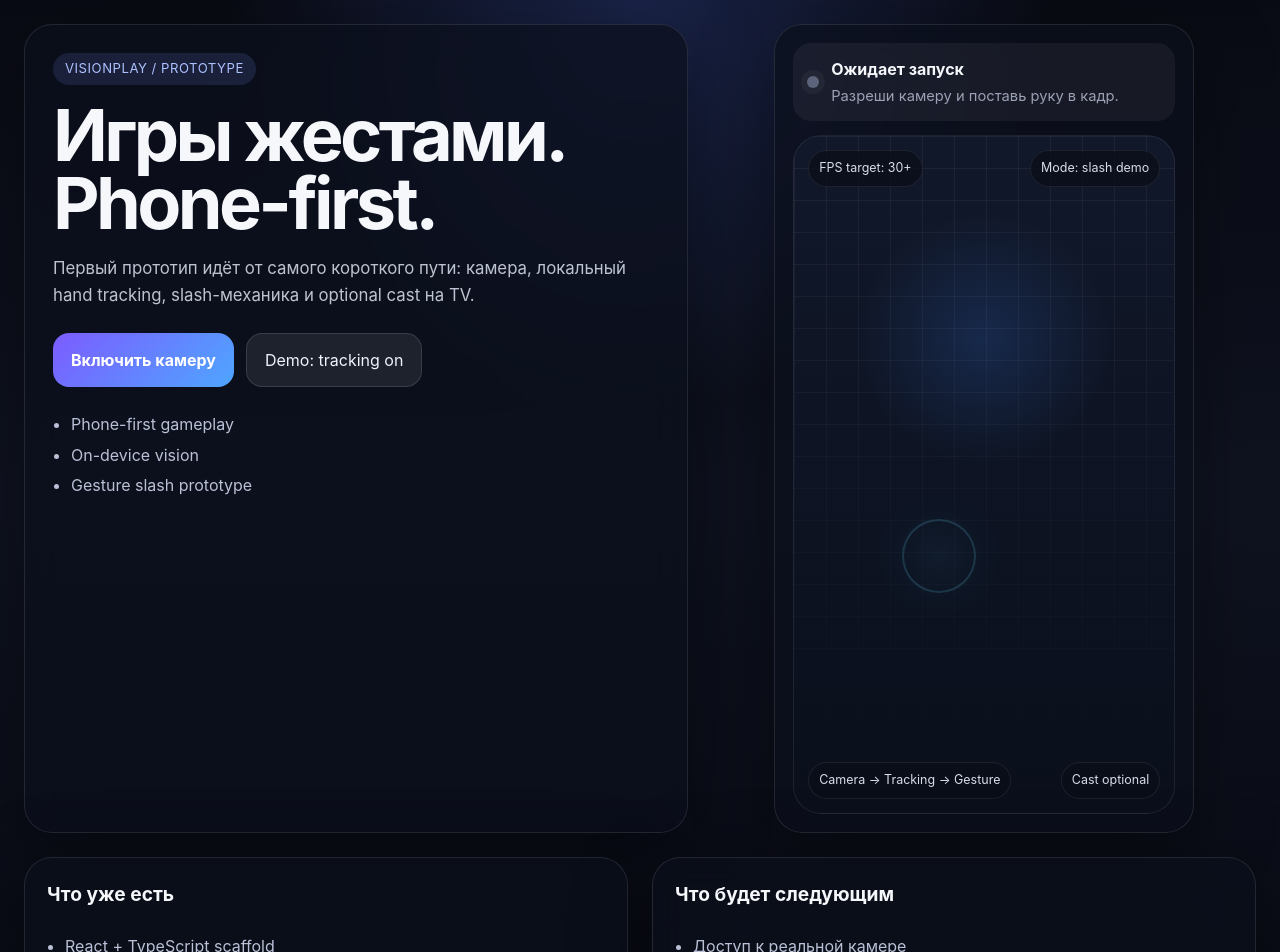
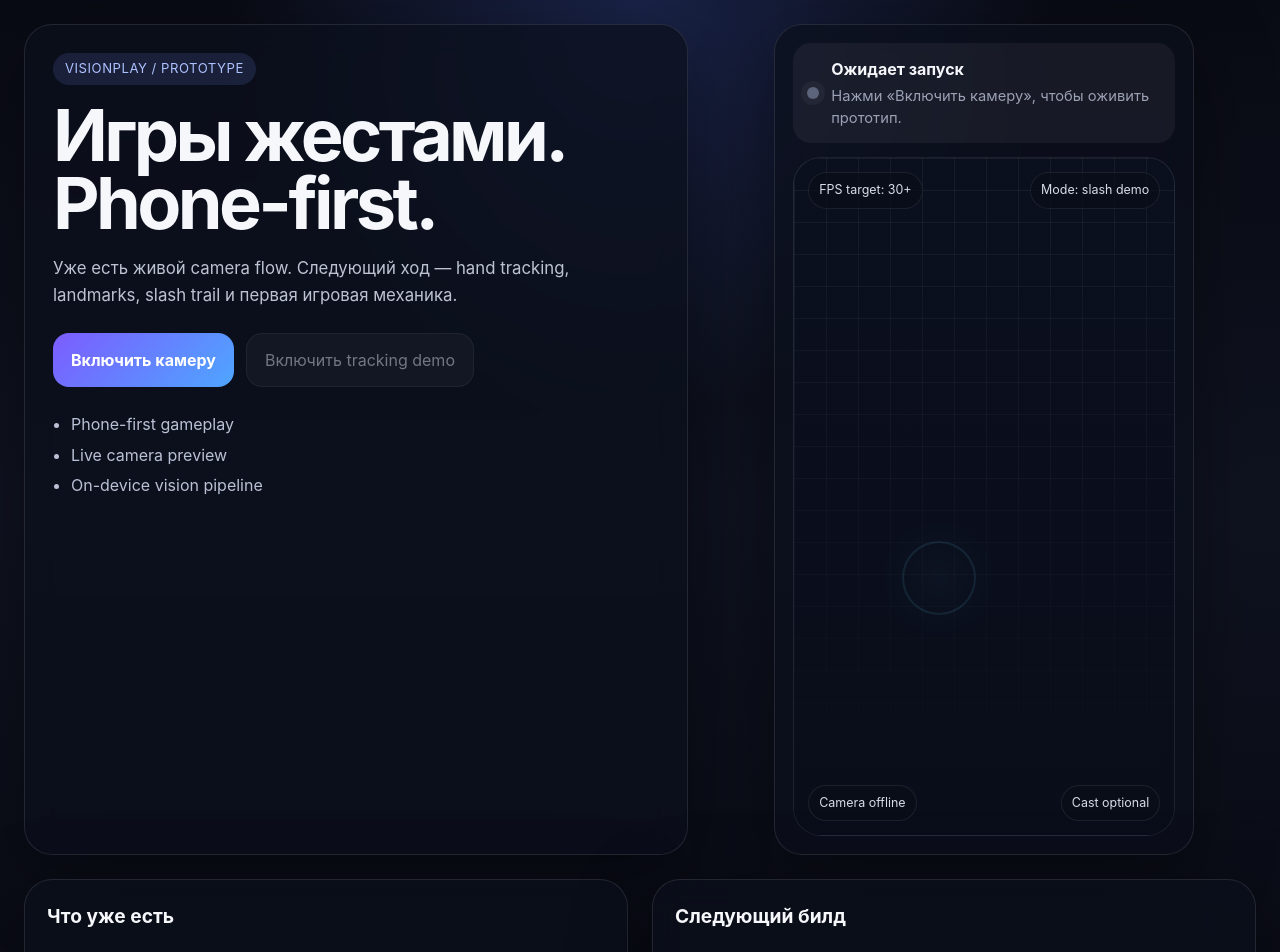
Before and after one commit to Zhaqe-kz/zhaqe-claw, a React (Vite) app in the folder app/: page / in a window 1280 px wide. Shown: the top 952 px of the page. Built offline with nearby package versions, Linux system fonts and the light colour scheme.

Commit message:
Add live camera preview to VisionPlay prototype

```diff
--- a/app/package.json
+++ b/app/package.json
@@ -10,6 +10,7 @@
     "preview": "vite preview"
   },
   "dependencies": {
+    "@mediapipe/tasks-vision": "^0.10.34",
     "react": "^19.2.4",
     "react-dom": "^19.2.4"
   },
--- a/app/src/App.css
+++ b/app/src/App.css
@@ -19,6 +19,12 @@ body {
 
 button {
   font: inherit;
+}
+
+button:disabled {
+  opacity: 0.45;
+  cursor: not-allowed;
+  transform: none;
 }
 
 .shell {
@@ -168,6 +174,10 @@ h1 {
   background: #3cf29e;
 }
 
+.dot.error {
+  background: #ff5d73;
+}
+
 .camera-view {
   position: relative;
   aspect-ratio: 9 / 16;
@@ -179,9 +189,26 @@ h1 {
   border: 1px solid rgba(255, 255, 255, 0.08);
 }
 
+.camera-feed,
+.video-shade,
 .grid {
   position: absolute;
   inset: 0;
+}
+
+.camera-feed {
+  width: 100%;
+  height: 100%;
+  object-fit: cover;
+  transform: scaleX(-1);
+  background: #0b1020;
+}
+
+.video-shade {
+  background: linear-gradient(180deg, rgba(8, 10, 18, 0.12), rgba(8, 10, 18, 0.48));
+}
+
+.grid {
   background-image:
     linear-gradient(rgba(255, 255, 255, 0.07) 1px, transparent 1px),
     linear-gradient(90deg, rgba(255, 255, 255, 0.07) 1px, transparent 1px);
@@ -201,10 +228,11 @@ h1 {
   left: 38%;
   transform: translate(-50%, -50%);
   transition: top 280ms ease, left 280ms ease, opacity 200ms ease;
-  opacity: 0.2;
+  opacity: 0.12;
 }
 
-.hand-marker.camera-ready {
+.hand-marker.camera-ready,
+.hand-marker.starting-camera {
   opacity: 0.55;
 }
 
@@ -212,6 +240,12 @@ h1 {
   opacity: 1;
   top: 36%;
   left: 62%;
+}
+
+.hand-marker.error {
+  opacity: 0.4;
+  border-color: rgba(255, 99, 132, 0.85);
+  box-shadow: 0 0 40px rgba(255, 82, 124, 0.28);
 }
 
 .hud {
--- a/app/src/App.tsx
+++ b/app/src/App.tsx
@@ -1,10 +1,72 @@
-import { useMemo, useState } from 'react'
+import { useEffect, useMemo, useRef, useState } from 'react'
 import './App.css'
 
-type TrackingState = 'idle' | 'camera-ready' | 'tracking'
+type TrackingState = 'idle' | 'starting-camera' | 'camera-ready' | 'tracking' | 'error'
+
+type CameraState = {
+  granted: boolean
+  width: number
+  height: number
+  error?: string
+}
 
 function App() {
   const [trackingState, setTrackingState] = useState<TrackingState>('idle')
+  const [camera, setCamera] = useState<CameraState>({
+    granted: false,
+    width: 0,
+    height: 0,
+  })
+  const videoRef = useRef<HTMLVideoElement | null>(null)
+  const streamRef = useRef<MediaStream | null>(null)
+
+  useEffect(() => {
+    return () => {
+      streamRef.current?.getTracks().forEach((track) => track.stop())
+    }
+  }, [])
+
+  const startCamera = async () => {
+    try {
+      setTrackingState('starting-camera')
+
+      const stream = await navigator.mediaDevices.getUserMedia({
+        video: {
+          facingMode: 'user',
+          width: { ideal: 1280 },
+          height: { ideal: 720 },
+        },
+        audio: false,
+      })
+
+      streamRef.current?.getTracks().forEach((track) => track.stop())
+      streamRef.current = stream
+
+      const video = videoRef.current
+      if (!video) {
+        throw new Error('Video element not ready')
+      }
+
+      video.srcObject = stream
+      await video.play()
+
+      setCamera({
+        granted: true,
+        width: video.videoWidth,
+        height: video.videoHeight,
+      })
+      setTrackingState('camera-ready')
+    } catch (error) {
+      const message = error instanceof Error ? error.message : 'Unknown camera error'
+      setCamera({ granted: false, width: 0, height: 0, error: message })
+      setTrackingState('error')
+    }
+  }
+
+  const enableTrackingDemo = () => {
+    if (!camera.granted) return
+    setTrackingState('tracking')
+  }
 
   const status = useMemo(() => {
     switch (trackingState) {
@@ -12,22 +74,34 @@ function App() {
         return {
           label: 'Ожидает запуск',
           tone: 'idle',
-          hint: 'Разреши камеру и поставь руку в кадр.',
+          hint: 'Нажми «Включить камеру», чтобы оживить прототип.',
+        }
+      case 'starting-camera':
+        return {
+          label: 'Запрашиваем камеру',
+          tone: 'ready',
+          hint: 'Подтверди доступ к камере на телефоне.',
         }
       case 'camera-ready':
         return {
           label: 'Камера готова',
           tone: 'ready',
-          hint: 'Следующий шаг — подключаем hand tracking.',
+          hint: 'Следом подключаем hand tracking и overlay.',
         }
       case 'tracking':
         return {
-          label: 'Трекинг активен',
+          label: 'Tracking demo активен',
           tone: 'live',
-          hint: 'Дальше сюда встанут gesture detection и slash logic.',
+          hint: 'Следующий шаг — реальные landmarks и slash detection.',
+        }
+      case 'error':
+        return {
+          label: 'Ошибка камеры',
+          tone: 'error',
+          hint: camera.error ?? 'Не удалось получить видеопоток.',
         }
     }
-  }, [trackingState])
+  }, [trackingState, camera.error])
 
   return (
     <main className="shell">
@@ -36,29 +110,27 @@ function App() {
           <span className="eyebrow">VisionPlay / Prototype</span>
           <h1>Игры жестами. Phone-first.</h1>
           <p className="lead">
-            Первый прототип идёт от самого короткого пути: камера, локальный hand
-            tracking, slash-механика и optional cast на TV.
+            Уже есть живой camera flow. Следующий ход — hand tracking, landmarks,
+            slash trail и первая игровая механика.
           </p>
 
           <div className="cta-row">
-            <button
-              className="primary"
-              onClick={() => setTrackingState('camera-ready')}
-            >
+            <button className="primary" onClick={startCamera}>
               Включить камеру
             </button>
             <button
               className="secondary"
-              onClick={() => setTrackingState('tracking')}
+              onClick={enableTrackingDemo}
+              disabled={!camera.granted}
             >
-              Demo: tracking on
+              Включить tracking demo
             </button>
           </div>
 
           <ul className="feature-list">
             <li>Phone-first gameplay</li>
-            <li>On-device vision</li>
-            <li>Gesture slash prototype</li>
+            <li>Live camera preview</li>
+            <li>On-device vision pipeline</li>
           </ul>
         </div>
 
@@ -73,12 +145,20 @@ function App() {
             </div>
 
             <div className="camera-view">
+              <video ref={videoRef} className="camera-feed" autoPlay playsInline muted />
+              <div className="video-shade"></div>
               <div className="grid"></div>
               <div className={`hand-marker ${trackingState}`}></div>
               <div className="hud top-left">FPS target: 30+</div>
               <div className="hud top-right">Mode: slash demo</div>
-              <div className="hud bottom-left">Camera → Tracking → Gesture</div>
-              <div className="hud bottom-right">Cast optional</div>
+              <div className="hud bottom-left">
+                {camera.granted
+                  ? `${camera.width || '—'} × ${camera.height || '—'}`
+                  : 'Camera offline'}
+              </div>
+              <div className="hud bottom-right">
+                {trackingState === 'tracking' ? 'Tracking preview on' : 'Cast optional'}
+              </div>
             </div>
           </div>
         </div>
@@ -90,15 +170,15 @@ function App() {
           <ul>
             <li>React + TypeScript scaffold</li>
             <li>Mobile-first prototype shell</li>
-            <li>Состояния для камеры и tracking flow</li>
-            <li>Готовая база под hand-tracking integration</li>
+            <li>Live camera permission flow</li>
+            <li>Структура под hand-tracking integration</li>
           </ul>
         </article>
 
         <article className="panel">
-          <h2>Что будет следующим</h2>
+          <h2>Следующий билд</h2>
           <ul>
-            <li>Доступ к реальной камере</li>
+            <li>MediaPipe Hand Landmarker</li>
             <li>Overlay landmarks / tracked point</li>
             <li>Motion smoothing</li>
             <li>Slash detection + targets</li>
```
Also changed, not shown: 1 other file (tests, documents, lock files or other folders).
